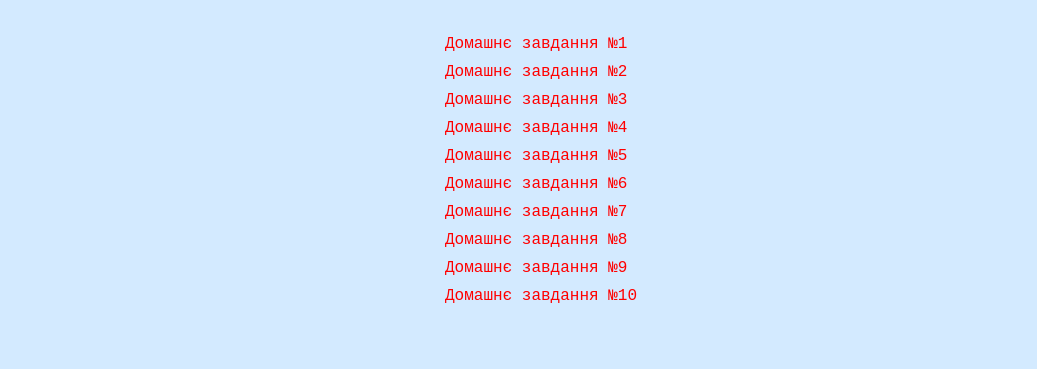
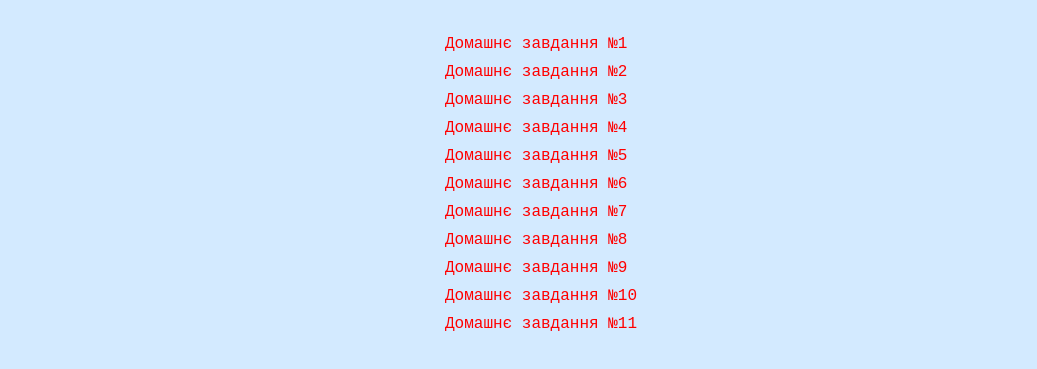
Before and after one commit to mnc1337-studying/Fullstack-JS-All-Homeworks, a plain HTML site: page index.html in a window 1280 px wide. Shown: the part 61-430 px from the top of the page, without its empty margins (119-1156 px from the left). Drawn offline with Linux system fonts and the light colour scheme.

Commit message:
Main 'index.html' refactored according to changes №2

```diff
--- a/index.html
+++ b/index.html
@@ -80,6 +80,9 @@
             <li class="navigation__item">
                 <a href="./homework_10/index.html" class="navigation__link">Домашнє завдання №10</a>
             </li>
+            <li class="navigation__item">
+                <a href="./homework_11/index.html" class="navigation__link">Домашнє завдання №11</a>
+            </li>
         </ul>
     </nav>
 </body>
```
